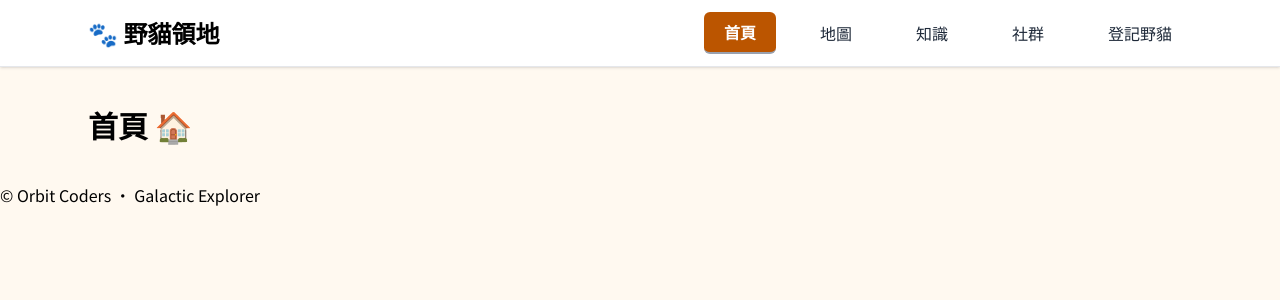
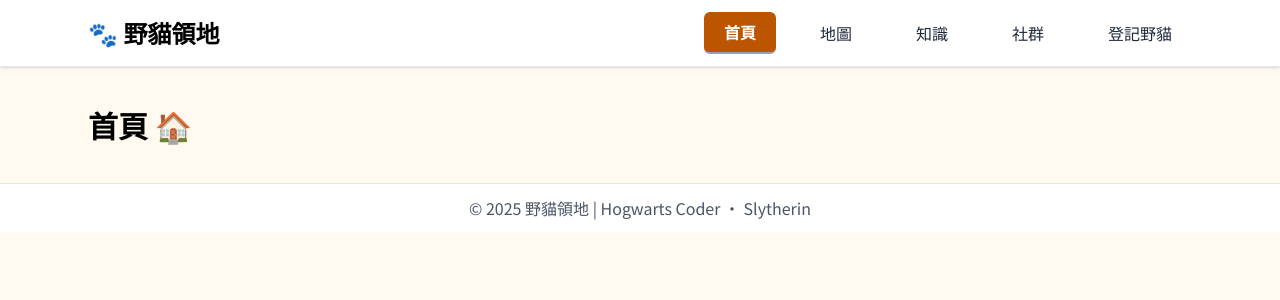
Before and after one commit to jaina0831/work2, a React (Vite) app: page / in a window 1280 px wide. Shown: the top 300 px of the page. Built offline with nearby package versions, Linux system fonts and the light colour scheme.

Commit message:
feat: footer again

```diff
--- a/src/pages/Layout.jsx
+++ b/src/pages/Layout.jsx
@@ -37,10 +37,12 @@ export default function Layout() {
       </header>
 
       {/* 主內容區 */}
-      <main className="max-w-6xl mx-auto px-6 py-10">
+      <main className="flex-grow max-w-6xl mx-auto px-6 py-10">
         <Outlet />
       </main>
-      <footer class="ft">© Orbit Coders · Galactic Explorer</footer>
+      <footer className="bg-white border-t border-gray-200 py-3 text-center text-gray-600">
+        © 2025 野貓領地 | Hogwarts Coder · Slytherin
+      </footer>
     </div>
   );
 }
```
